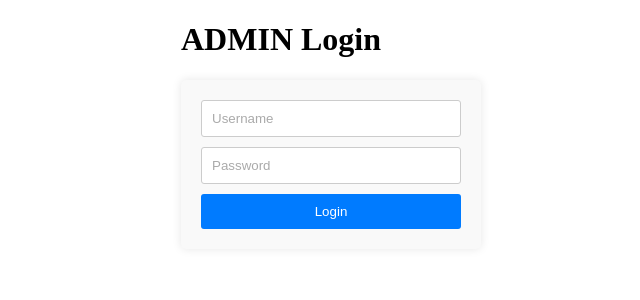
After one commit to jfeching/admission_chatbot, a Flask app: page /login in a window 1280 px wide. The commit adds this page. Shown: the top 300 px of the page, without its empty margins (309-949 px from the left). Run offline with Flask 3, Linux system fonts and the light colour scheme; parts of the project's set-up code (start-up, migrations or seed data) failed here and were passed over; some libraries are stand-ins or nearby versions.

Commit message:
admin side

```diff
--- a/app.py
+++ b/app.py
@@ -6,6 +6,21 @@ from keras.models import load_model
 import json
 import random
 import psycopg2
+
+# Import the necessary module
+from dotenv import load_dotenv
+import os
+
+# Load environment variables from the .env file (if present)
+load_dotenv()
+
+# Access environment variables as if they came from the actual environment
+SECRET_KEY = os.getenv('SECRET_KEY')
+SECRET_CODE = os.getenv('SECRET_CODE')
+ADMIN_PASS=os.getenv('ADMIN_PASS')
+ADMIN_EMAIL=os.getenv('ADMIN_EMAIL')
+DB_PASS=os.getenv('DB_PASS')
+
 
 nltk.download('punkt')
 nltk.download('wordnet')
@@ -40,6 +55,14 @@ def bow(sentence, words, show_details=True):
                     print("found in bag: %s" % w)
     return np.array(bag)
 
+def connect_db():
+    return psycopg2.connect(
+    database="intents_db",
+    user='postgres',
+    password=DB_PASS,
+    host='127.0.0.1',
+    port= '5432'
+    )
 
 def predict_class(sentence):
     global model
@@ -59,9 +82,7 @@ def predict_class(sentence):
     return return_list
 
 def getResponse(ints):
-    conn = psycopg2.connect(
-    database="intents_db", user='postgres', password='cisfran567', host='127.0.0.1', port= '5432'
-    )
+    conn = connect_db()
     #Creating a cursor object using the cursor() method
     cursor = conn.cursor()
     cursor.execute('''SELECT tag, responses FROM intents''')
@@ -69,6 +90,7 @@ def getResponse(ints):
     rows = cursor.fetchall()
     list_of_intents = rows #[[tag, [responses]], [[tag, [responses]]...]
 
+    conn.close()
     if ints:
         tag = ints[0]['intent']
         for i in list_of_intents:
@@ -83,37 +105,66 @@ def getResponse(ints):
     return result
 
 def chatbot_response(msg):
-    ints = predict_class(msg)
-    print(ints)
-    res = getResponse(ints)
-    return res
+    if msg == SECRET_CODE:
+        res = "ADMIN"
+        return res
+    else:
+        ints = predict_class(msg)
+        print(ints)
+        res = getResponse(ints)
+        return res
 
 
 def getTags(category):
     #Establishing the connection
-    conn = psycopg2.connect(
-    database="intents_db", user='postgres', password='cisfran567', host='127.0.0.1', port= '5432'
-    )
+    conn = connect_db()
     #Creating a cursor object using the cursor() method
     cursor = conn.cursor()
     cursor.execute('''SELECT tag, patterns FROM intents''')
 
     rows = cursor.fetchall()
-    int = rows
+    intents = rows
 
     result = []
 
-    for i in int:
+    conn.close()
+    for i in intents:
         if category in i[0]: #check if cat is in tag
             result.append(i[1][0]) #append first pattern
     return result
 
-from flask import Flask, render_template, request
+
+from flask import Flask, render_template, request, redirect, url_for, session
+from flask_session import Session
+app = Flask(__name__)
+
+app.config["SESSION_PERMANENT"] = False
+app.config["SESSION_TYPE"] = "filesystem"
+Session(app)
+app.static_folder = 'static'
+app.secret_key = SECRET_KEY
 
 
-app = Flask(__name__)
-app.static_folder = 'static'
+@app.route('/login', methods=['GET', 'POST'])
+def login():
+    if request.method == 'POST':
+        username = request.form['username']
+        password = request.form['password']
 
+        # Dummy user validation
+        if username == ADMIN_EMAIL and password == ADMIN_PASS:
+            session['username'] = username
+            return redirect(url_for('admin'))
+        else:
+            return render_template('admin_login.html')
+    else:
+        return render_template('admin_login.html')
+
+@app.route('/logout')
+def logout():
+    session["name"] = None
+    session.pop('username', None)
+    return redirect(url_for('home'))
 
 @app.route("/")
 def home():
@@ -121,13 +172,52 @@ def home():
 
 @app.route('/admin')
 def admin():
-    return render_template('admin.html')
+    if not session.get("username"):
+        # if not there in the session then redirect to the login page
+        return redirect("/login")
+    if 'username' in session:
+        username = session['username']
+        responses=getTags('')
+        responses=responses[5:len(responses)-2]
+        return render_template('admin.html', len=len(responses), intents=responses)
+
+
+@app.route('/admin_login')
+def admin_login():
+    return render_template('admin_login.html')
 
 @app.route("/getReply")
 def get_bot_response():
     userText = request.args.get('msg')
     return chatbot_response(userText)
 
+@app.route("/update")
+def update_response():
+    pattern = request.args.get('pattern')
+    oldResponse = request.args.get('old')
+    newResponse = request.args.get('new')
+
+    conn = connect_db()
+    #Creating a cursor object using the cursor() method
+    cursor = conn.cursor()
+    cursor.execute(f"""SELECT tag, patterns, responses FROM intents WHERE '{pattern}' = ANY(patterns)""")
+
+    rows = cursor.fetchone()
+
+    print(rows)
+    if pattern in rows[1]: #check if cat is in tag
+        for count, i in enumerate(rows[2]):
+            if oldResponse == i:
+                rows[2][count]=newResponse
+                cursor.execute(f"""UPDATE intents SET responses[{count+1}]='{newResponse}' WHERE tag='{rows[0]}'""")
+                conn.commit()
+                break
+    else:
+        conn.close()
+        return "Update FAILED"
+
+    conn.close()
+    return f"Updated {oldResponse} to {newResponse} Successfully"
 
 @app.route("/getTag")
 def get_tags():
--- /dev/null
+++ b/templates/admin_login.html
@@ -0,0 +1,87 @@
+<!DOCTYPE html>
+<html>
+<head>
+  <meta charset="UTF-8">
+  <title>ACE Support Bot</title>
+  <meta charset="UTF-8">
+  <meta name="viewport" content="width=device-width, initial-scale=1.0">
+  <meta http-equiv="X-UA-Compatible" content="ie=edge">
+  <style>
+    /* Style for the login form container */
+.login-container {
+    width: 300px;
+    margin: 0 auto;
+}
+
+/* Style for the login form */
+.login-form {
+    background-color: #f9f9f9;
+    padding: 20px;
+    border-radius: 5px;
+    box-shadow: 0 0 10px rgba(0, 0, 0, 0.1);
+}
+
+/* Style for input fields */
+.login-form input[type="text"],
+.login-form input[type="password"] {
+    width: 100%;
+    padding: 10px;
+    margin-bottom: 10px;
+    border: 1px solid #ccc;
+    border-radius: 3px;
+    box-sizing: border-box;
+}
+
+/* Style for submit button */
+.login-form input[type="submit"] {
+    width: 100%;
+    padding: 10px;
+    background-color: #007bff;
+    color: #fff;
+    border: none;
+    border-radius: 3px;
+    cursor: pointer;
+    transition: background-color 0.3s ease;
+}
+
+/* Hover effect for submit button */
+.login-form input[type="submit"]:hover {
+    background-color: #0056b3;
+}
+
+/* Style for placeholders */
+.login-form input[type="text"]::placeholder,
+.login-form input[type="password"]::placeholder {
+    color: #aaa;
+}
+
+/* Style for form header */
+.login-form h1 {
+    margin-top: 0;
+    margin-bottom: 20px;
+    text-align: center;
+    color: #333;
+}
+
+  </style>
+  <script src="https://ajax.googleapis.com/ajax/libs/jquery/3.2.1/jquery.min.js"></script>
+</head>
+
+<body>
+    <div class="login-container">
+        <h1>ADMIN Login</h1>
+        <form class="login-form" method="POST" action="{{ url_for('login') }}">
+            <input type="text" name="username" placeholder="Username" autocompete="off"><br>
+            <input type="password" name="password" placeholder="Password" autocompete="off"><br>
+            <input type="submit" value="Login">
+        </form>
+    </div>
+
+
+<script src='https://use.fontawesome.com/releases/v5.0.13/js/all.js'></script>
+<script>
+
+
+</script>
+</body>
+</html>
```
Also changed, not shown: templates/admin.html (+158 -0 lines), templates/index.html (+6 -8 lines).
